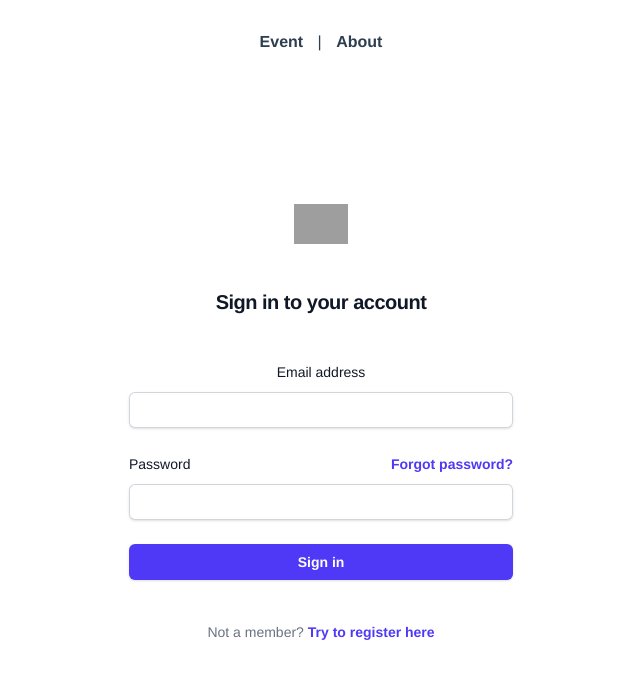
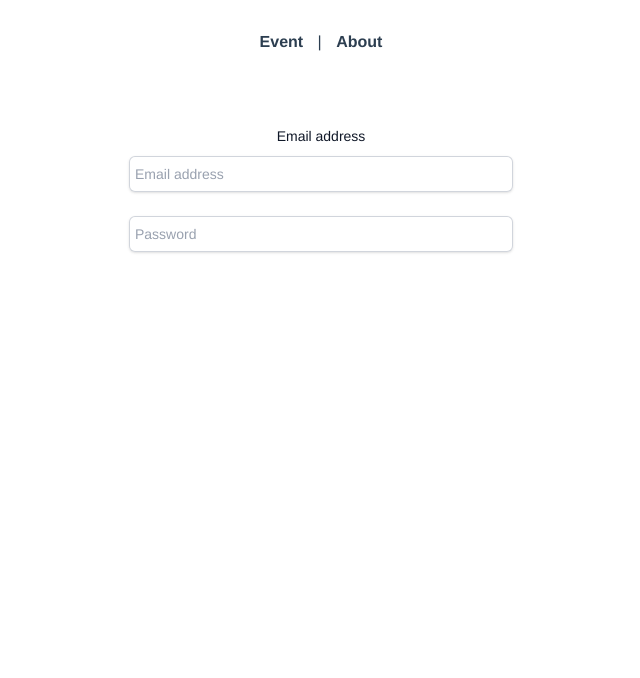
Before and after one commit to chalermsak-s/backend_lab6, a Vue app in the folder real-world-vue/: page /login in a window 1280 px wide. Shown: the top 678 px of the page, without its empty margins (319-959 px from the left). Built offline with nearby package versions, Linux system fonts and the light colour scheme; grey boxes are pictures that could not be loaded.

Commit message:
Lab 07 Task 7.1 - Task 7.2

```diff
--- a/real-world-vue/package.json
+++ b/real-world-vue/package.json
@@ -11,6 +11,7 @@
   "dependencies": {
     "@tailwindcss/forms": "^0.5.10",
     "@tailwindcss/vite": "^4.0.14",
+    "@vee-validate/yup": "^4.15.0",
     "axios": "^1.8.2",
     "nprogress": "^0.2.0",
     "pinia": "^3.0.1",
--- /dev/null
+++ b/real-world-vue/src/components/ErrorMessage.vue
@@ -0,0 +1,11 @@
+<script setup lang="ts">
+interface ErrorMessageProps {
+  id: string;
+}
+defineProps<ErrorMessageProps>();
+</script>
+<template>
+  <p aria-live="assertive" class="errorMessage" :id="id">
+    <slot />
+  </p>
+</template>
--- /dev/null
+++ b/real-world-vue/src/components/InputText.vue
@@ -0,0 +1,60 @@
+<script setup lang="ts">
+import UniqueID from '@/features/UniqueID'
+import ErrorMessage from '@/components/ErrorMessage.vue'
+import { computed } from 'vue'
+const modelValue = defineModel()
+export interface Props {
+  placeholder?: string
+  error?: string
+  required?: boolean
+  type: string
+}
+const props = withDefaults(defineProps<Props>(), {
+  placeholder: '',
+  error: '',
+  required: false,
+  type: 'text',
+})
+const uuid = UniqueID().getID()
+const placeholderErrorClass = computed(() => {
+  return !isError.value
+    ? 'block w-full rounded-md border-0 py-1.5 px-1.5 text-gray-900 shadow-sm ring-1 ring-inset ring-gray-300 placeholder:text-gray-400 focus:ring-2 focus:ring-inset focus:ring-indigo-600 sm:text-sm sm:leading-6'
+    : 'block w-full rounded-md border-0 py-1.5 px-1.5 text-red-700 shadow-sm ring-1 ring-inset ring-red-300 placeholder:text-red-400 focus:ring-2 focus:ring-inset focus:ring-red-600 sm:text-sm sm:leading-6'
+})
+const isError = computed(() => {
+  return props.error ? true : false
+})
+</script>
+<template>
+  <div>
+    <div class="mt-2">
+      <input
+        :type="type"
+        :id="uuid"
+        :class="placeholderErrorClass"
+        :placeholder="placeholder"
+        v-bind="$attrs"
+        v-model="modelValue"
+        :aria-describedby="error ? `${uuid}-error` : undefined"
+        :aria-invalid="error ? true : false"
+      />
+      <ErrorMessage class="inline-flex text-sm text-red-700" v-if="error" :id="`${uuid}-error`">
+        {{ error }}
+        <svg
+          xmlns="http://www.w3.org/2000/svg"
+          class="w-6 h-6"
+          fill="none"
+          viewBox="0 0 24 24"
+          stroke="currentColor"
+        >
+          <path
+            stroke-linecap="round"
+            stroke-linejoin="round"
+            stroke-width="2"
+            d="M6 18L18 6M6 6l12 12"
+          />
+        </svg>
+      </ErrorMessage>
+    </div>
+  </div>
+</template>
--- /dev/null
+++ b/real-world-vue/src/features/UniqueID.ts
@@ -0,0 +1,10 @@
+let UUID = 0;
+export default function UniqueID() {
+  const getID = (): string => {
+    UUID++;
+    return String(UUID);
+  };
+  return {
+    getID,
+  };
+}
--- a/real-world-vue/src/views/LoginView.vue
+++ b/real-world-vue/src/views/LoginView.vue
@@ -1,89 +1,55 @@
 <script setup lang="ts">
-import { ref } from "vue";
-const email = ref("");
-const password = ref("");
+import InputText from "@/components/InputText.vue";
+import * as yup from "yup";
+// import { ref } from 'vue'
+import { useField, useForm } from "vee-validate";
+const validationSchema = yup.object({
+  email: yup
+    .string()
+    .required("The email is required")
+    .email("Input must be an email."),
+  password: yup
+    .string()
+    .required("The password is required")
+    .min(6, "The password must be at least 6 characters."),
+});
+const { errors, handleSubmit } = useForm({
+  validationSchema,
+  initialValues: {
+    email: "",
+    password: "",
+  },
+});
+const { value: email } = useField<string>("email");
+const { value: password } = useField<string>("password");
+const onSubmit = handleSubmit((values) => {
+  console.log(values);
+});
 </script>
 <template>
-  <pre>
-    {{ email }}
-    {{ password }}
-  </pre>
-  <div
-    class="flex min-h-full flex-1 flex-col justify-center px-6 py-12 lg:px-8"
-  >
-    <div class="sm:mx-auto sm:w-full sm:max-w-sm">
-      <img
-        class="mx-auto h-10 w-auto"
-        src="https://tailwindcss.com/_next/static/media/tailwindcss-mark.d52e9897.svg"
-        alt="Your Company"
-      />
-      <h2
-        class="mt-10 text-center text-2xl font-bold leading-9 tracking-tight text-gray-900"
-      >
-        Sign in to your account
-      </h2>
-    </div>
   <div class="mt-10 sm:mx-auto sm:w-full sm:max-w-sm">
-      <form class="space-y-6" action="#" method="POST">
+      <form class="space-y-6" @submit.prevent="onSubmit">
         <div>
-          <label
-            for="email"
-            class="block text-sm font-medium leading-6 text-gray-900"
+          <label for="email" class="block text-sm font-medium leading-6 text-gray-900"
             >Email address</label
           >
-          <div class="mt-2">
-            <input
+          <InputText
             id="email"
-              name="email"
             type="email"
-              required="true"
-              class="block w-full rounded-md border-0 py-1.5 text-gray-900 shadow-sm ring-1 ring-inset ring-gray-300 placeholder:text-gray-400 focus:ring-2 focus:ring-inset focus:ring-indigo-600 sm:text-sm sm:leading-6"
-              v-model="email"/>
-          </div>
+            v-model="email"
+            placeholder="Email address"
+            :error="errors['email']"
+          />
         </div>
         <div>
-          <div class="flex items-center justify-between">
-            <label
-              for="password"
-              class="block text-sm font-medium leading-6 text-gray-900"
-              >Password</label
-            >
-            <div class="text-sm">
-              <a
-                href="#"
-                class="font-semibold text-indigo-600 hover:text-indigo-500"
-                >Forgot password?</a
-              >
-            </div>
-          </div>
-          <div class="mt-2">
-            <input
-              id="password"
-              name="password"
+          <InputText
             type="password"
-              class="block w-full rounded-md border-0 py-1.5 text-gray-900 shadow-sm ring-1 ring-inset ring-gray-300 placeholder:text-gray-400 focus:ring-2 focus:ring-inset focus:ring-indigo-600 sm:text-sm sm:leading-6"
             v-model="password"
+            placeholder="Password"
+            :error="errors['password']"
+            autocomplete="false"
           />
         </div>
-        </div>
-        <div>
-          <button
-            type="submit"
-            class="flex w-full justify-center rounded-md bg-indigo-600 px-3 py-1.5 text-sm font-semibold leading-6 text-white shadow-sm hover:bg-indigo-500 focus-visible:outline focus-visible:outline-2 focus-visible:outline-offset-2 focus-visible:outline-indigo-600"
-          >
-            Sign in
-          </button>
-        </div>
       </form>
-      <p class="mt-10 text-center text-sm text-gray-500">
-        Not a member?
-        {{ " " }}
-        <a
-          href="#"
-          class="font-semibold leading-6 text-indigo-600 hover:text-indigo-500"
-          >Try to register here</a
-        >
-      </p>
-    </div>
   </div>
 </template>
```
Also changed, not shown: 1 other file (tests, documents, lock files or other folders). Lines whose indentation alone changed are shown as unchanged.
